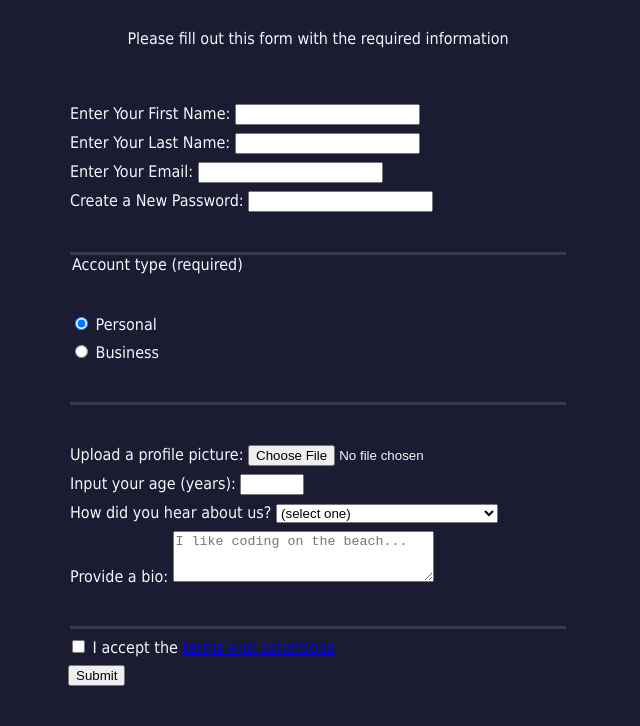
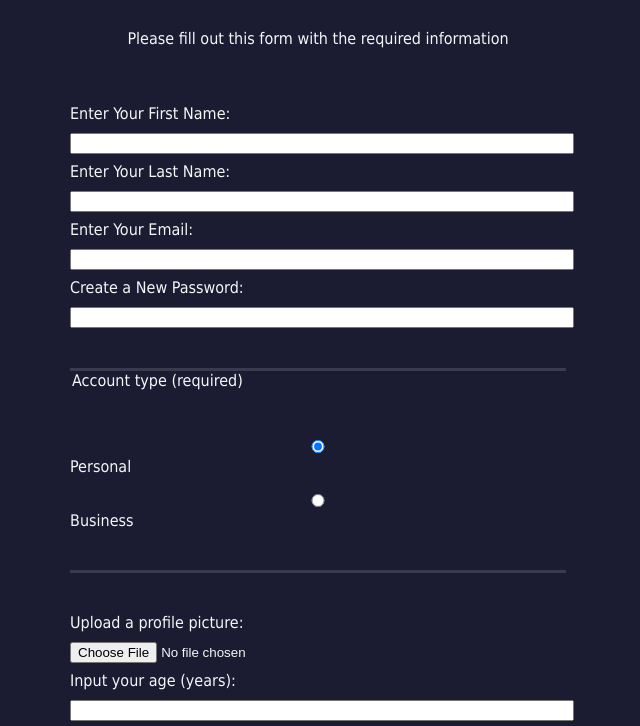
Before and after one commit to luis-jmtz/Simple-HTML-Form, a plain HTML site: page index.html in a window 1280 px wide. Shown: the part 73-799 px from the top of the page, without its empty margins (322-962 px from the left). Drawn offline with Linux system fonts and the light colour scheme.

Commit message:
some styling for input, textarea, select

```diff
--- a/styles.css
+++ b/styles.css
@@ -30,3 +30,14 @@ fieldset {
   padding: 2rem 0;
   border-bottom: 3px solid #3b3b4f;
 }
+fieldset:last-of-type {
+  border-bottom: none;
+}
+
+input, textarea, select{
+  width:100%;
+  margin-top:10px;
+  margin-bottom:0;
+  margin-left:0;
+  margin-right:0;
+}
```
